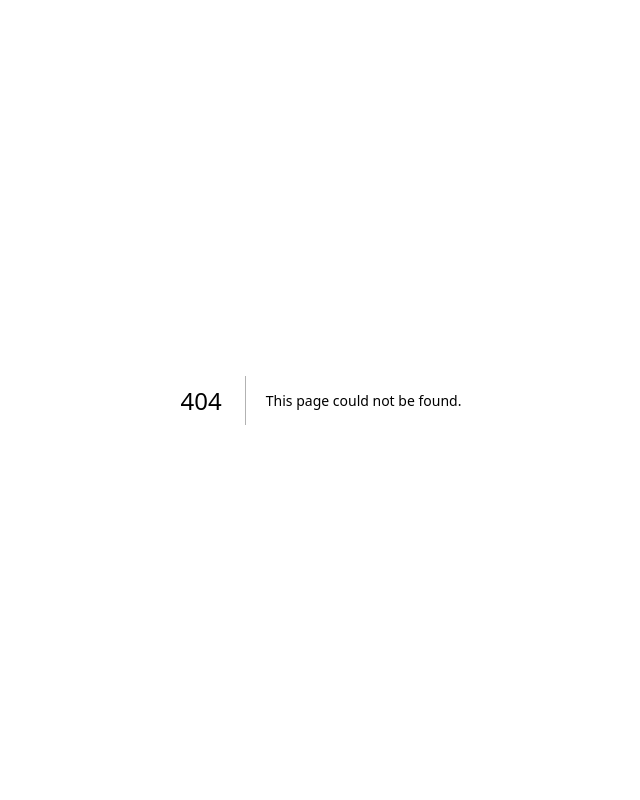
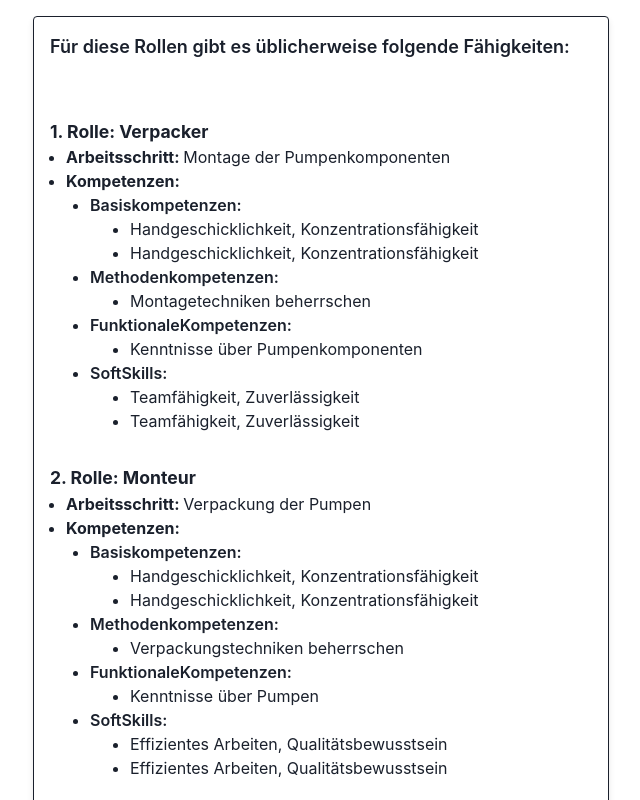
Before and after one commit to vivi-chaudiem/master-wizard, a Next.js app in the folder frontend/: page /skills-test in a window 1280 px wide. Before the commit this address had no page. Shown: the top 800 px of the page, without its empty margins (319-959 px from the left). Built offline with nearby package versions, Linux system fonts and the light colour scheme.

Commit message:
SkillsPage rendered correctly

```diff
--- /dev/null
+++ b/frontend/pages/skills-test.tsx
@@ -0,0 +1,61 @@
+import { Box, ListItem, OrderedList, UnorderedList } from "@chakra-ui/react";
+
+interface Competency {
+    Basiskompetenzen: string[];
+    Methodenkompetenzen: string[];
+    FunktionaleKompetenzen: string[];
+    SoftSkills: string[];
+  }
+
+interface ApiResponse {
+  Arbeitsschritt: string;
+  Rolle: string;
+  Kompetenzen: Competency;
+}
+
+const SkillsTestPage = () => {
+    const jsonData : ApiResponse[] = [{"Arbeitsschritt": "Montage der Pumpenkomponenten", "Rolle": "Verpacker", "Kompetenzen": {"Basiskompetenzen": ["Handgeschicklichkeit", "Konzentrationsfähigkeit"], "Methodenkompetenzen": ["Montagetechniken beherrschen"], "FunktionaleKompetenzen": ["Kenntnisse über Pumpenkomponenten"], "SoftSkills": ["Teamfähigkeit", "Zuverlässigkeit"]}}, {"Arbeitsschritt": "Verpackung der Pumpen", "Rolle": "Monteur", "Kompetenzen": {"Basiskompetenzen": ["Handgeschicklichkeit", "Konzentrationsfähigkeit"], "Methodenkompetenzen": ["Verpackungstechniken beherrschen"], "FunktionaleKompetenzen": ["Kenntnisse über Pumpen"], "SoftSkills": ["Effizientes Arbeiten", "Qualitätsbewusstsein"]}}, {"Arbeitsschritt": "Herstellung der einzelnen Pumpenkomponenten", "Rolle": "Hersteller", "Kompetenzen": {"Basiskompetenzen": ["Handgeschicklichkeit", "Konzentrationsfähigkeit"], "Methodenkompetenzen": ["Herstellungstechniken beherrschen"], "FunktionaleKompetenzen": ["Kenntnisse über Pumpenkomponenten"], "SoftSkills": ["Präzision", "Selbstständigkeit"]}}]
+
+    const renderSkills = () => {
+        let roleNumber = 1;
+
+        return (
+            jsonData.map((item, index) => (
+                <div key={index}>
+                <h3 className="h3-skill-title">{roleNumber++}. Rolle: {item.Rolle}</h3>
+                <UnorderedList>
+                  <ListItem><b>Arbeitsschritt: </b>{item.Arbeitsschritt}</ListItem>
+                  <ListItem><b>Kompetenzen:</b></ListItem>
+                </UnorderedList>
+                  <div className="competency-container">
+                    {Object.entries(item.Kompetenzen).map(([category, skills], categoryIndex) => (
+                      <div key={categoryIndex} className="category-container">
+                        <UnorderedList ml={10}>
+                        <ListItem className="competency-category">{category}:</ListItem>
+                          {(skills as string[]).map((skill, skillIndex) => (
+                            <ListItem ml={10} key={skillIndex}>{skills.join(', ')}</ListItem>
+                          ))}
+                        </UnorderedList>
+                      </div>
+                    ))}
+                  </div>
+                </div>
+          ))
+        )
+    }
+
+    return (
+        <div className="min-h-screen flex flex-col justify-center items-center px-10">
+
+          <Box className="answer-box">
+              <h2 className="h2-answer-box">Für diese Rollen gibt es üblicherweise folgende Fähigkeiten:<br/><br/></h2>
+              {renderSkills()}
+            </Box>
+
+
+         </div>
+        );
+
+}
+
+export default SkillsTestPage;
--- a/frontend/pages/skills.tsx
+++ b/frontend/pages/skills.tsx
@@ -2,17 +2,17 @@ import React, { useEffect, useState } from 'react';
 import StepperComponent from '../components/StepperComponent';
 import LoaderComponent from '../components/LoaderComponent';
 import { useRouter } from 'next/router';
-import { Box, Button } from '@chakra-ui/react';
+import { Box, Button, ListItem, UnorderedList } from '@chakra-ui/react';
 import { toggleArrayValue } from '../utils/utils';
 
 interface Competency {
-    "Basiskompetenzen": string[];
-    "Methodenkompetenzen": string[];
+    Basiskompetenzen: string[];
+    Methodenkompetenzen: string[];
     "Funktionale Kompetenzen": string[];
     "Soft Skills": string[];
   }
 
-interface Skill {
+interface ApiResponse {
   Arbeitsschritt: string;
   Rolle: string;
   Kompetenzen: Competency;
@@ -20,7 +20,7 @@ interface Skill {
 
 const SkillsPage = () => {
   const router = useRouter();
-  const [apiResponse, setApiResponse] = useState<any | null>(null);
+  const [apiResponse, setApiResponse] = useState<string>("");
   const [isLoading, setIsLoading] = useState(false);
   const [clickedSkills, setClickedSkills] = useState<number[]>([]);
   const [error, setError] = useState('');
@@ -52,25 +52,30 @@ const SkillsPage = () => {
             production_steps: production_steps,
             roles: roles,
           }),
+        }).then(function(response) {
+          return response.json();
+        }).then(function(data) {
+            setApiResponse(data);
+        }).catch( err =>  {
+            console.log(err);
         });
 
-        if (!response.ok) {
-          throw new Error(`Error: ${response.status}`);
-        }
+        // if (!response.ok) {
+        //   throw new Error(`Error: ${response.status}`);
+        // }
 
-        // const data = await response.text(); // Read response as text
-        // console.log(data);
+        // const data = await response.json();
 
-        // // // Wrap data in square brackets and replace separating commas
-        // // const formattedData = `[${data.trim()}]`;
+        // const indexOfBracket = data.indexOf('[');
+        // if (indexOfBracket !== -1) {
+        //   const trimmedData = data.substring(indexOfBracket);
+        //   data = trimmedData;
+        //   console.log('Data after trimming: ', data);
+        // } else {
+        //   console.log('No "[" character found in the text.');
+        // }
 
-        // // Parse the formatted data
-        // const parsedData = JSON.parse(data);
-        // console.log(parsedData);
-
-        const data = await response.json();
-        console.log('API Data:', data); // Check the structure of the API data
-        setApiResponse(data);
+        // setApiResponse(data);
 
       } catch (err: unknown) {
         if (err instanceof Error) {
@@ -78,36 +83,25 @@ const SkillsPage = () => {
           } else {
             setError('Unbekannter Fehler!');
           }
-        } finally {
-          setIsLoading(false); // Ensure isLoading is set to false in both success and error scenarios
-        }
+      } finally {
+        setIsLoading(false);
+      }
 
     }
 
     fetchData();
   }, [router.query]);
 
-  const renderCompetencies = (competencies: Competency) => {
-    return (
-      <div>
-        {Object.entries(competencies).map(([category, skills], index) => (
-          <div key={index}>
-            <h4>{category}</h4>
-            <ul>
-              {skills.map((skill, skillIndex) => (
-                <li key={skillIndex}>{skill}</li>
-              ))}
-            </ul>
-          </div>
-        ))}
-      </div>
-    );
-  };
+  function isObject(input: any): boolean {
+    return typeof input === 'object' && input !== null;
+  }
 
+  function isString(input: any): boolean {
+    return typeof input === 'string';
+  }
 
   const renderSkills = () => {
-    console.log('Render API Response:', apiResponse); // Debugging
-    const skillsArray = Array.isArray(apiResponse) ? apiResponse : [apiResponse];
+    let roleNumber = 1;
 
     if (isLoading) {
       return <LoaderComponent />;
@@ -117,26 +111,36 @@ const SkillsPage = () => {
       return <div className="text-red-500">Error: {error}</div>;
     }
 
-    if (!Array.isArray(apiResponse)) {
-      console.error('apiResponse is not an array:', apiResponse);
-      return <div>Error: Response data is not in the expected format.</div>;
-    }
+    console.log(apiResponse);
 
-    if (apiResponse.length === 0) {
-      return <div>No data available.</div>;
-    }
+    let apiResponseObj: ApiResponse[] = JSON.parse(apiResponse);
+    console.log('Arbeitsschritt: ', apiResponseObj[0].Arbeitsschritt);
 
     return (
+
       <div>
-        {skillsArray.map((skill, index) => (
-          <div key={index} style={{ marginBottom: '20px' }}>
-            <h3>Arbeitsschritt: {skill.Arbeitsschritt}</h3>
-            <p>Rolle: {skill.Rolle}</p>
-            <h4>Kompetenzen:</h4>
-            {renderCompetencies(skill.Kompetenzen)}
+        {apiResponse && apiResponseObj.map((item, index) => (
+          <div key={index}>
+            <h3 className="h3-skill-title">{roleNumber++}. Rolle: {item.Rolle}</h3>
+            <UnorderedList>
+              <ListItem><b>Arbeitsschritt: </b>{item.Arbeitsschritt}</ListItem>
+              <ListItem><b>Kompetenzen:</b></ListItem>
+            </UnorderedList>
+            <div className="competency-container">
+              {Object.entries(item.Kompetenzen).map(([category, skills], categoryIndex) => (
+                <div key={categoryIndex} className="category-container">
+                  <UnorderedList ml={10}>
+                    <ListItem className="competency-category">{category}:</ListItem>
+                    {(skills as string[]).map((skill, skillIndex) => (
+                      <ListItem ml={10} key={skillIndex}>{skill}</ListItem>
+                    ))}
+                  </UnorderedList>
+                </div>
+              ))}
+            </div>
           </div>
-        ))}
-      </div>
+     ))}
+</div>
     );
   };
 
@@ -155,11 +159,6 @@ const SkillsPage = () => {
       <Box className="answer-box">
           <h2 className="h2-answer-box">Für diese Rollen gibt es üblicherweise folgende Fähigkeiten:<br/><br/></h2>
           {renderSkills()}
-        {/* <div>
-            {apiResponse.split('\n').map((step, index: number) => (
-            <p key={index}>{step}</p>
-            ))}
-        </div> */}
 
       {error && <div className="text-red-500">Error: {error}</div>}
       </Box>
--- a/frontend/styles/globals.css
+++ b/frontend/styles/globals.css
@@ -25,3 +25,13 @@ margin-bottom: 1rem;
     grid-template-columns: repeat(2, 1fr);
     gap: 0.75rem;
   }
+
+.h3-skill-title {
+    font-weight: bold;
+    font-size: 1.1rem;
+    margin-top: 2rem;
+}
+
+.competency-category {
+  font-weight: 600;
+}
```
